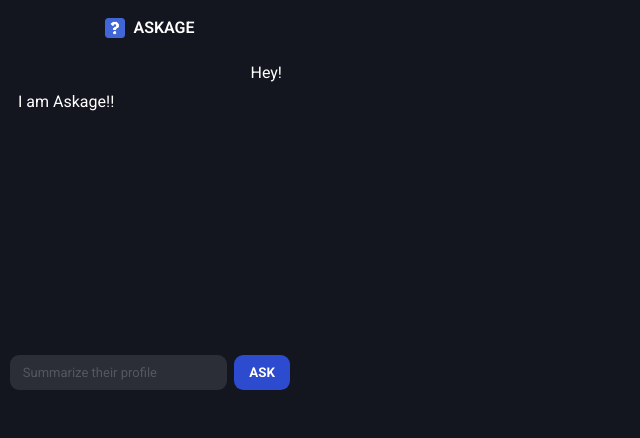
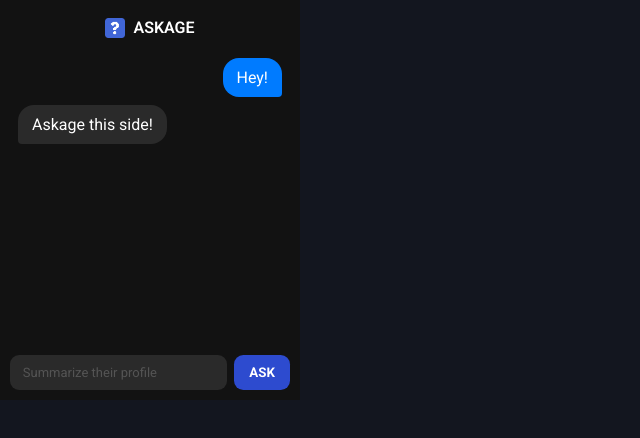
Before and after one commit to upes-open/OSoC-25-Askage, a React app in the folder frontend/: page / in a window 1280 px wide. Shown: the top 438 px of the page, without its empty margins (0-640 px from the left). Built offline with nearby package versions, Linux system fonts and the light colour scheme; the HTML template or start-up script is replaced by a standard one.

Commit message:
fix: Fixes #18)

```diff
--- a/frontend/src/ChatHistory.css
+++ b/frontend/src/ChatHistory.css
@@ -1,15 +1,11 @@
 #chat-history {
   overflow-x: hidden;
+  overflow-y: auto;
   padding: 0.5rem;
   border-radius: 5px;
   margin-top: 5px;
   flex: 1;
+  display: flex;
+  flex-direction: column;
+  gap: 8px;
 }
-
-#chat-bubble-container {
-  display: flex;
-  flex-direction: row;
-  align-items: top;
-  padding-top: 5px;
-  padding-bottom: 5px;
-}
--- a/frontend/src/ChatHistory.jsx
+++ b/frontend/src/ChatHistory.jsx
@@ -2,13 +2,16 @@ import "./ChatHistory.css";
 import IncomingChatBubble from "./IncomingChatBubble";
 import OutgoingChatBubble from "./OutgoingChatBubble";
 
-function ChatHistory() {
+function ChatHistory({ messages }) {
   return (
     <div id="chat-history">
-
-      <OutgoingChatBubble message="Hey!" />
-      <IncomingChatBubble message="I am Askage!!" />
-
+      {messages.map((msg, index) =>
+        msg.type === "outgoing" ? (
+          <OutgoingChatBubble key={index} message={msg.content} />
+        ) : (
+          <IncomingChatBubble key={index} message={msg.content} />
+        )
+      )}
     </div>
   );
 }
--- a/frontend/src/ChatScreen.css
+++ b/frontend/src/ChatScreen.css
@@ -1,9 +1,11 @@
 #chat-screen {
-    display: block;
     width: 300px;
     height: 400px;
     padding: 10px;
     box-sizing: border-box;
     display: flex;
     flex-direction: column;
-}
+    background-color: #121212;
+    color: white;
+    font-family: 'Segoe UI', sans-serif;
+  }
--- a/frontend/src/ChatScreen.jsx
+++ b/frontend/src/ChatScreen.jsx
@@ -1,13 +1,29 @@
+import { useState, useEffect, useRef } from "react";
+import Heading from "./Heading";
+import ChatHistory from "./ChatHistory";
+import MessageBox from "./MessageBox";
 import "./ChatScreen.css";
-import Heading from "./Heading";
-import MessageBox from "./MessageBox";
-import ChatHistory from "./ChatHistory";
 
 function ChatScreen() {
+  const [messages, setMessages] = useState([]);
+  const initialized = useRef(false);
+
+  const addMessage = (type, content) => {
+    setMessages(prev => [...prev, { type, content }]);
+  };
+
+  useEffect(() => {
+    if (!initialized.current) {
+      addMessage("outgoing", "Hey!");
+      addMessage("incoming", "Askage this side!");
+      initialized.current = true;
+    }
+  }, []);
+
   return (
     <div id="chat-screen">
       <Heading />
-      <ChatHistory />
+      <ChatHistory messages={messages} />
       <MessageBox />
     </div>
   );
--- a/frontend/src/IncomingChatBubble.css
+++ b/frontend/src/IncomingChatBubble.css
@@ -1,3 +1,13 @@
-#incoming-chat-bubble {
-  display: block;
+.chat-bubble-container.incoming {
+  display: flex;
+  justify-content: flex-start;
 }
+
+.incoming-chat-bubble {
+  background-color: #2a2a2a;
+  color: white;
+  padding: 10px 14px;
+  border-radius: 16px 16px 16px 4px;
+  max-width: 70%;
+  word-wrap: break-word;
+}
--- a/frontend/src/IncomingChatBubble.jsx
+++ b/frontend/src/IncomingChatBubble.jsx
@@ -2,8 +2,8 @@ import "./IncomingChatBubble.css";
 
 function IncomingChatBubble({ message }) {
   return (
-    <div id="chat-bubble-container" style={{ justifyContent: "left" }}>
-      <div id="incoming-chat-bubble">{message}</div>
+    <div className="chat-bubble-container incoming">
+      <div className="incoming-chat-bubble">{message}</div>
     </div>
   );
 }
--- a/frontend/src/OutgoingChatBubble.css
+++ b/frontend/src/OutgoingChatBubble.css
@@ -1,3 +1,13 @@
-#outgoing-chat-bubble {
-  display: block;
+.chat-bubble-container.outgoing {
+  display: flex;
+  justify-content: flex-end;
 }
+
+.outgoing-chat-bubble {
+  background-color: #007bff;
+  color: white;
+  padding: 10px 14px;
+  border-radius: 16px 16px 4px 16px;
+  max-width: 70%;
+  word-wrap: break-word;
+}
--- a/frontend/src/OutgoingChatBubble.jsx
+++ b/frontend/src/OutgoingChatBubble.jsx
@@ -2,8 +2,8 @@ import "./OutgoingChatBubble.css";
 
 function OutgoingChatBubble({ message }) {
   return (
-    <div id="chat-bubble-container" style={{ justifyContent: "right" }}>
-      <div id="outgoing-chat-bubble">{message}</div>
+    <div className="chat-bubble-container outgoing">
+      <div className="outgoing-chat-bubble">{message}</div>
     </div>
   );
 }
```
